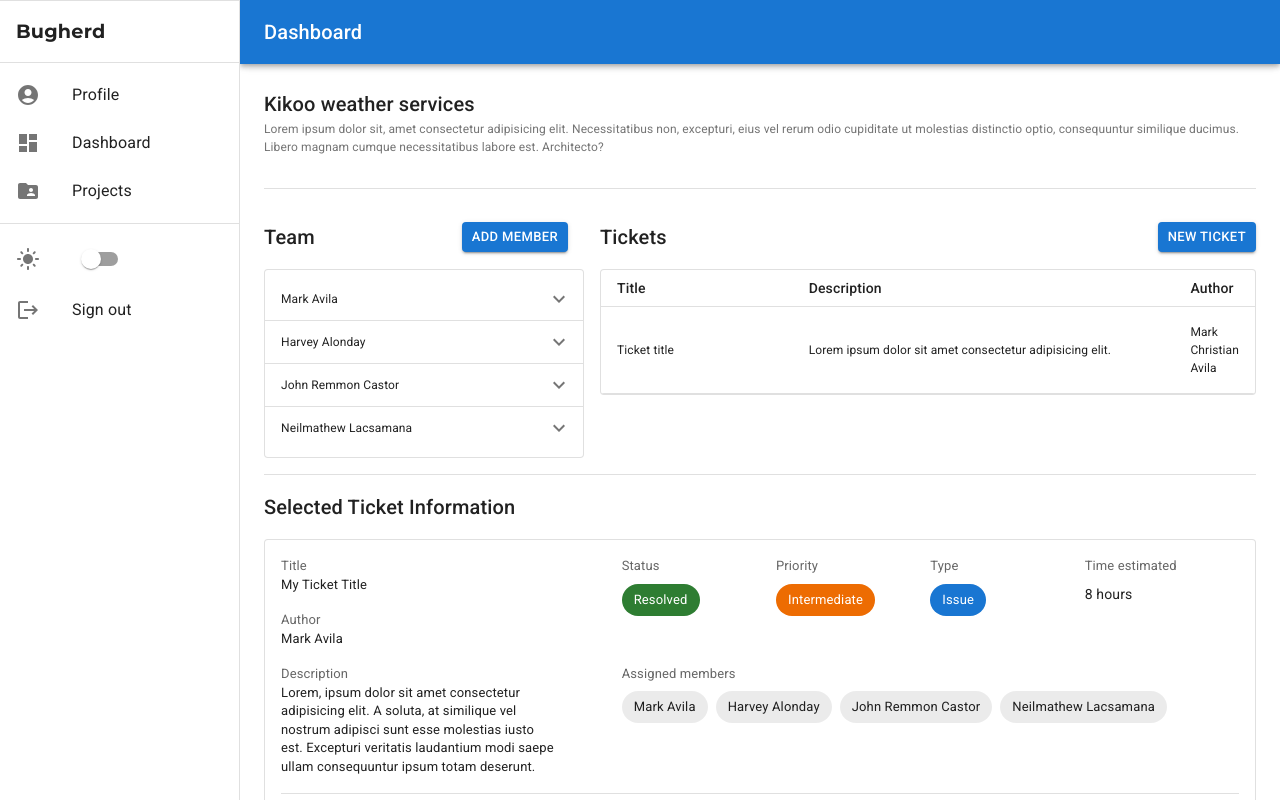
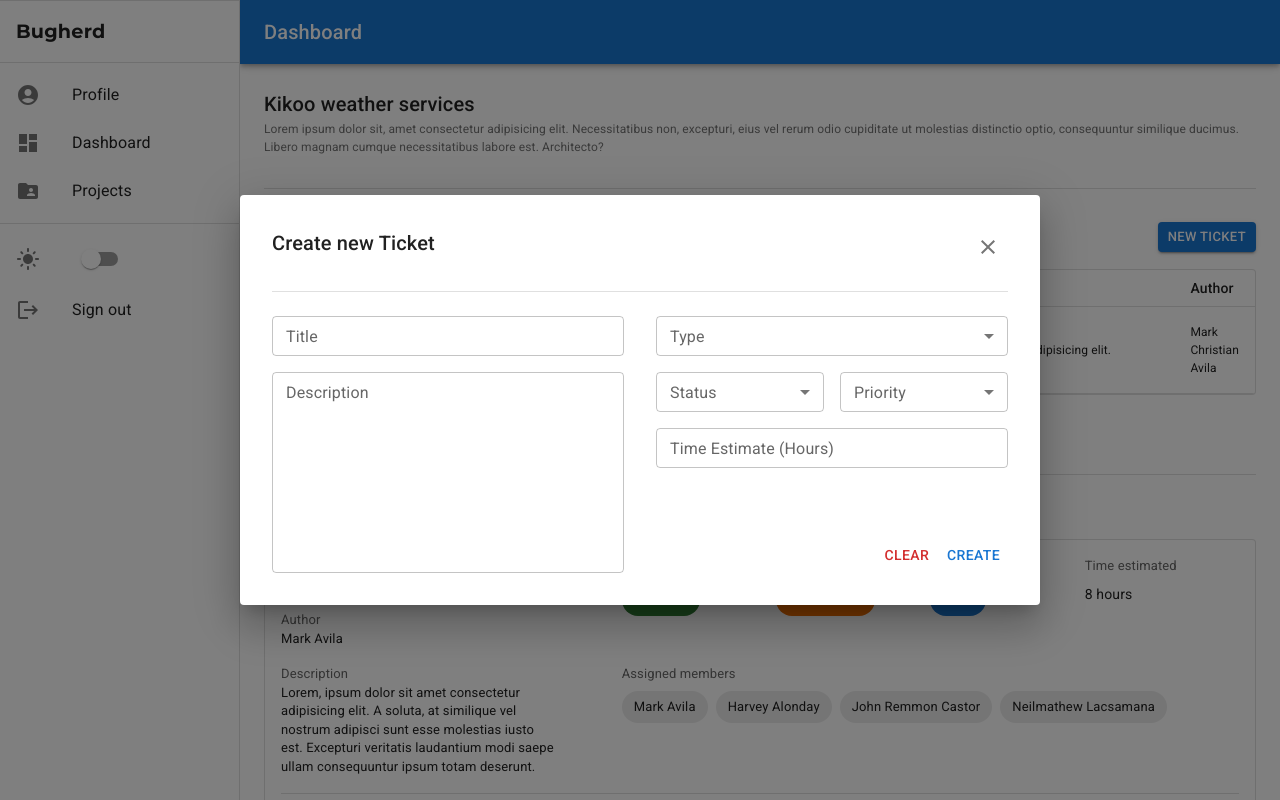
Before and after one commit to Mark-Avila/bugherd_frontend, a React (Vite) app: page /projects in a window 1280 px wide. Both pictures are taken after a click on the button "NEW TICKET". Shown: the top 800 px of the page. Built offline with nearby package versions, Linux system fonts and the light colour scheme.

Commit message:
feat: create ticket modal

```diff
--- a/src/components/index.ts
+++ b/src/components/index.ts
@@ -6,6 +6,7 @@ import ProjectHeader from "./stateless/ProjectHeader";
 import ProjectTeamList from "./stateless/ProjectTeamList";
 import ProjectTicketList from "./stateless/ProjectTicketList";
 import ProjectTicketInfo from "./stateless/ProjectTicketInfo";
+import NewTicketModal from "./stateful/NewTicketModal";
 
 export {
   PageDrawer,
@@ -16,4 +17,5 @@ export {
   ProjectTeamItem,
   ProjectTicketList,
   ProjectTicketInfo,
+  NewTicketModal,
 };
--- /dev/null
+++ b/src/components/stateful/NewTicketModal.tsx
@@ -0,0 +1,171 @@
+import {
+  Box,
+  Button,
+  Divider,
+  Grid,
+  IconButton,
+  SelectChangeEvent,
+  Stack,
+  TextField,
+  Typography,
+} from "@mui/material";
+import { useState } from "react";
+import CustomSelect, { SelectItem } from "../stateless/SelectItems";
+import { Close } from "@mui/icons-material";
+
+type Status = "ongoing" | "completed" | "";
+type Priority = "high" | "intermediate" | "low" | "";
+type Type = "issue" | "bug" | "feature" | "error" | "other" | "";
+
+interface Props {
+  onClose: VoidFunction;
+}
+
+function NewTicketModal({ onClose }: Props) {
+  const [status, setStatus] = useState<Status>("");
+  const [priority, setPriority] = useState<Priority>("");
+  const [type, setType] = useState<Type>("");
+
+  const handleStatusChange = (event: SelectChangeEvent) => {
+    setStatus(event.target.value as Status);
+  };
+
+  const handlePriorityChange = (event: SelectChangeEvent) => {
+    setPriority(event.target.value as Priority);
+  };
+
+  const handleTypeChange = (event: SelectChangeEvent) => {
+    setType(event.target.value as Type);
+  };
+
+  const statusItems: SelectItem[] = [
+    {
+      value: "ongoing",
+      label: "Ongoing",
+    },
+    {
+      value: "completed",
+      label: "Completed",
+    },
+  ];
+
+  const priorityItems: SelectItem[] = [
+    {
+      value: "high",
+      label: "High",
+    },
+    {
+      value: "intermediate",
+      label: "Intermediate",
+    },
+    {
+      value: "low",
+      label: "Low",
+    },
+  ];
+
+  const typeItems: SelectItem[] = [
+    {
+      value: "issue",
+      label: "Issue",
+    },
+    {
+      value: "bug",
+      label: "Bug",
+    },
+    {
+      value: "feature",
+      label: "Feature",
+    },
+    {
+      value: "error",
+      label: "Error",
+    },
+    {
+      value: "other",
+      label: "Other",
+    },
+  ];
+
+  return (
+    <>
+      <Box display="flex" width="100%" justifyContent="space-between">
+        <Typography component="header" variant="h6">
+          Create new Ticket
+        </Typography>
+        <IconButton onClick={onClose}>
+          <Close />
+        </IconButton>
+      </Box>
+
+      <Divider sx={{ marginY: 3 }} />
+      <Grid container spacing={4}>
+        <Grid item xs={6}>
+          <Stack spacing={2}>
+            <TextField id="ticket-title" label="Title" size="small" fullWidth />
+            <TextField
+              id="ticket-title"
+              label="Description"
+              size="small"
+              rows={8}
+              multiline
+              fullWidth
+            />
+          </Stack>
+        </Grid>
+        <Grid item xs={6}>
+          <Stack
+            direction="column"
+            height="100%"
+            justifyContent="space-between"
+          >
+            <Grid container spacing={2}>
+              <Grid item xs={12}>
+                <CustomSelect
+                  items={typeItems}
+                  id="select-type"
+                  label="Type"
+                  value={type}
+                  onChange={handleTypeChange}
+                />
+              </Grid>
+              <Grid item xs={6}>
+                <CustomSelect
+                  items={statusItems}
+                  id="select-status"
+                  label="Status"
+                  value={status}
+                  onChange={handleStatusChange}
+                />
+              </Grid>
+              <Grid item xs={6}>
+                <CustomSelect
+                  items={priorityItems}
+                  id="select-priority"
+                  label="Priority"
+                  value={priority}
+                  onChange={handlePriorityChange}
+                />
+              </Grid>
+              <Grid item xs={12}>
+                <TextField
+                  id="select-estimate"
+                  label="Time Estimate (Hours)"
+                  type="number"
+                  size="small"
+                  fullWidth
+                />
+              </Grid>
+            </Grid>
+            <Box display="flex" marginTop="auto" justifyContent="flex-end">
+              <Button color="error">Clear</Button>
+              <Button>Create</Button>
+            </Box>
+          </Stack>
+        </Grid>
+      </Grid>
+    </>
+  );
+}
+
+export default NewTicketModal;
--- /dev/null
+++ b/src/components/stateless/SelectItems.tsx
@@ -0,0 +1,42 @@
+import {
+  FormControl,
+  InputLabel,
+  MenuItem,
+  Select,
+  SelectChangeEvent,
+} from "@mui/material";
+
+export interface SelectItem {
+  value: string;
+  label: string;
+}
+
+interface Props {
+  value: string;
+  items: SelectItem[];
+  label: string;
+  id: string;
+  onChange: (event: SelectChangeEvent) => void;
+}
+
+function CustomSelect({ items, onChange, value, label, id }: Props) {
+  return (
+    <FormControl fullWidth size="small">
+      <InputLabel id={`${id}-label}`}>{label}</InputLabel>
+      <Select
+        labelId={`${id}-label}`}
+        label={label}
+        onChange={onChange}
+        value={value}
+      >
+        {items.map((item, index) => (
+          <MenuItem key={index} value={item.value}>
+            {item.label}
+          </MenuItem>
+        ))}
+      </Select>
+    </FormControl>
+  );
+}
+
+export default CustomSelect;
--- a/src/screens/Projects.tsx
+++ b/src/screens/Projects.tsx
@@ -1,15 +1,23 @@
-import { Box, Button, Divider, Grid, Toolbar } from "@mui/material";
+import { Box, Button, Divider, Grid, Modal, Toolbar } from "@mui/material";
 import {
+  NewTicketModal,
   ProjectHeader,
   ProjectTeamList,
   ProjectTicketInfo,
   ProjectTicketList,
 } from "../components";
 import PageSection from "../components/stateless/PageSection";
+import { useState } from "react";
 
 const DRAWER_WIDTH = 240;
 
 function Projects() {
+  const [ticketModal, setTicketModal] = useState(false);
+
+  const toggleTicketModal = () => setTicketModal((prev) => !prev);
+
+  const handleOnClose = () => setTicketModal(false);
+
   return (
     <Box
       component="main"
@@ -55,7 +63,11 @@ function Projects() {
           <PageSection
             title="Tickets"
             action={
-              <Button variant="contained" size="small">
+              <Button
+                onClick={toggleTicketModal}
+                variant="contained"
+                size="small"
+              >
                 New ticket
               </Button>
             }
@@ -69,6 +81,23 @@ function Projects() {
       <PageSection title="Selected Ticket Information">
         <ProjectTicketInfo />
       </PageSection>
+      <Modal open={ticketModal} onClose={handleOnClose}>
+        <Box
+          sx={{
+            position: "absolute",
+            top: "50%",
+            left: "50%",
+            transform: "translate(-50%, -50%)",
+            width: 800,
+            bgcolor: "background.paper",
+            boxShadow: 24,
+            p: 4,
+            borderRadius: 1,
+          }}
+        >
+          <NewTicketModal onClose={toggleTicketModal} />
+        </Box>
+      </Modal>
     </Box>
   );
 }
```
